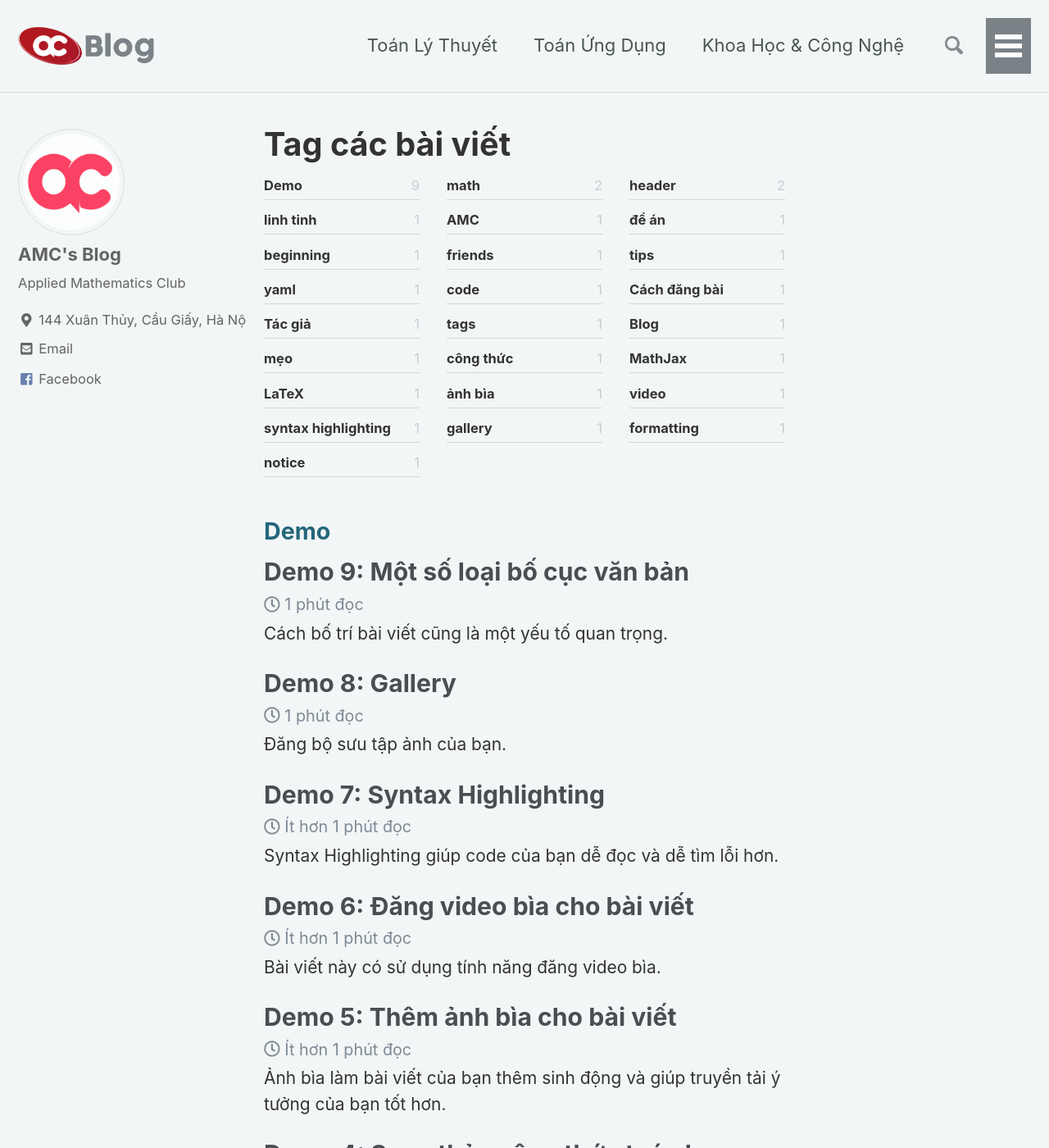
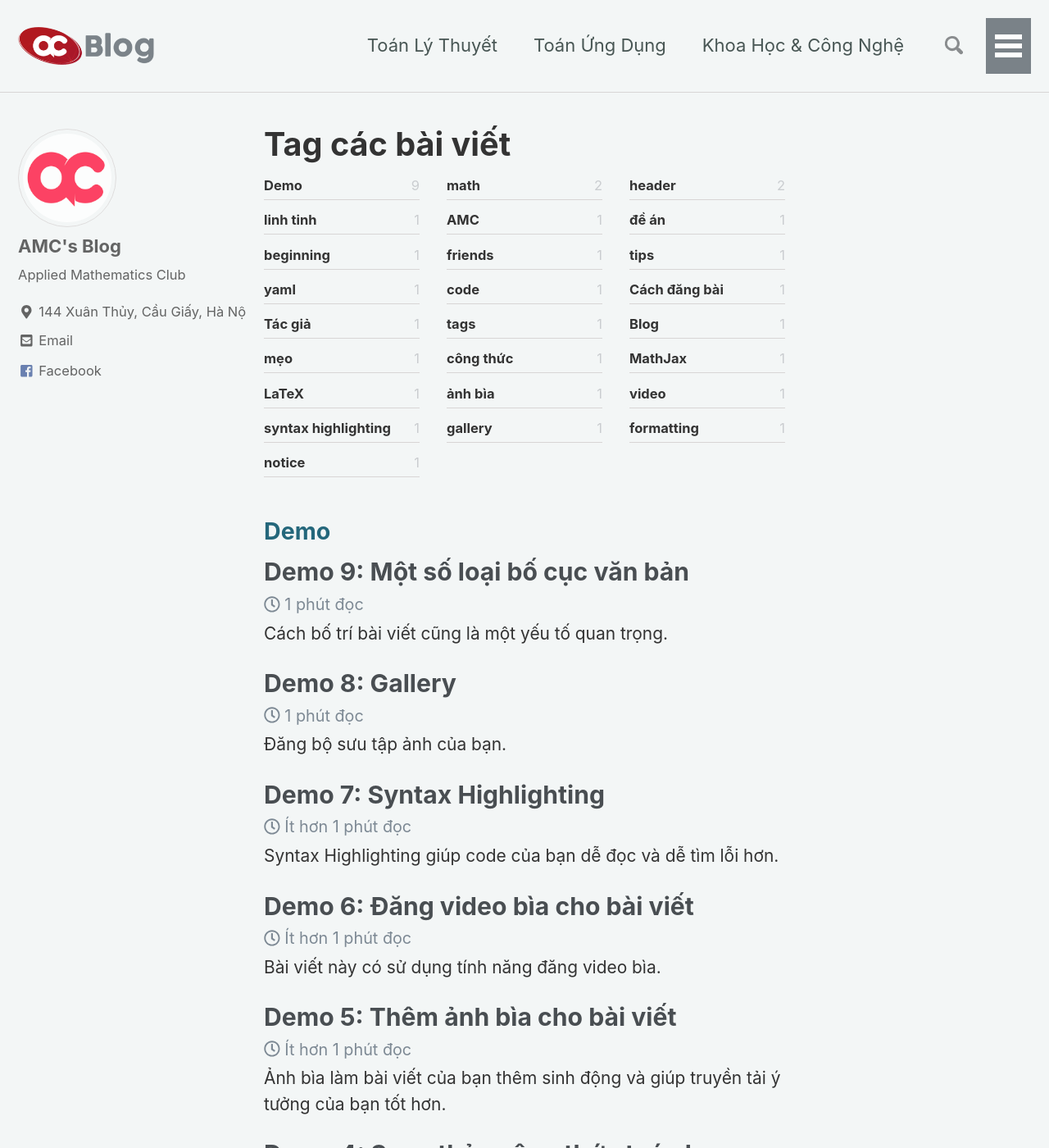
Before and after one commit to testvon/amcblog.github.io, a Jekyll site: the page built from _pages/tag-archive.md, in a window 1280 px wide and 1400 px high. Shown: the whole window at 82% size. Built offline with Jekyll 4.4.1, drawn with Linux system fonts in a browser that asks for light colours; nearby versions of some CDN libraries.

Commit message:
Update _sidebar.scss

```diff
--- a/_sass/minimal-mistakes/_sidebar.scss
+++ b/_sass/minimal-mistakes/_sidebar.scss
@@ -111,7 +111,7 @@
   }
 
   img {
-    max-width: 130px;
+    max-width: 120px;
     border-radius: 50%;
 
     @include breakpoint($large) {
```
